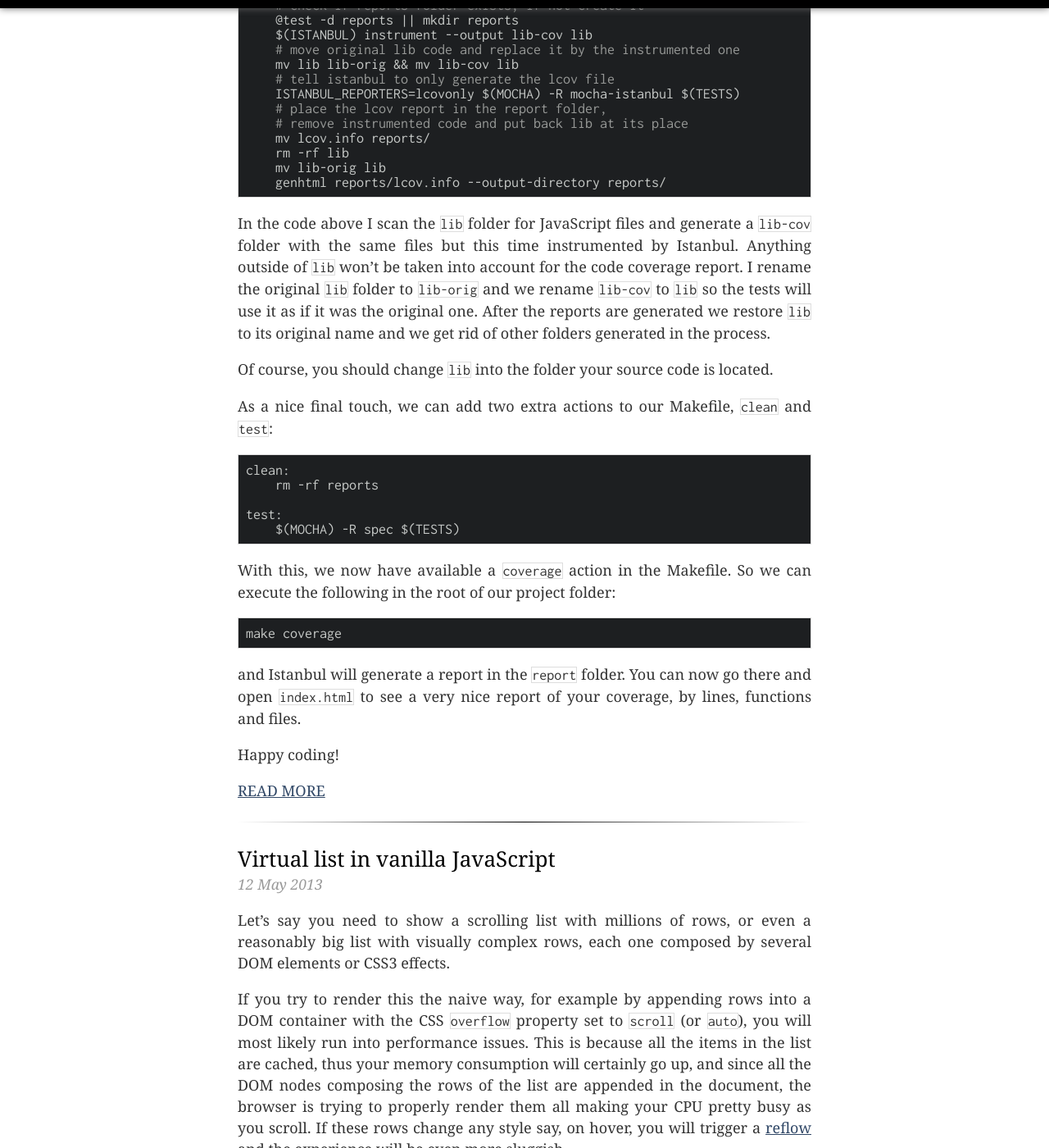
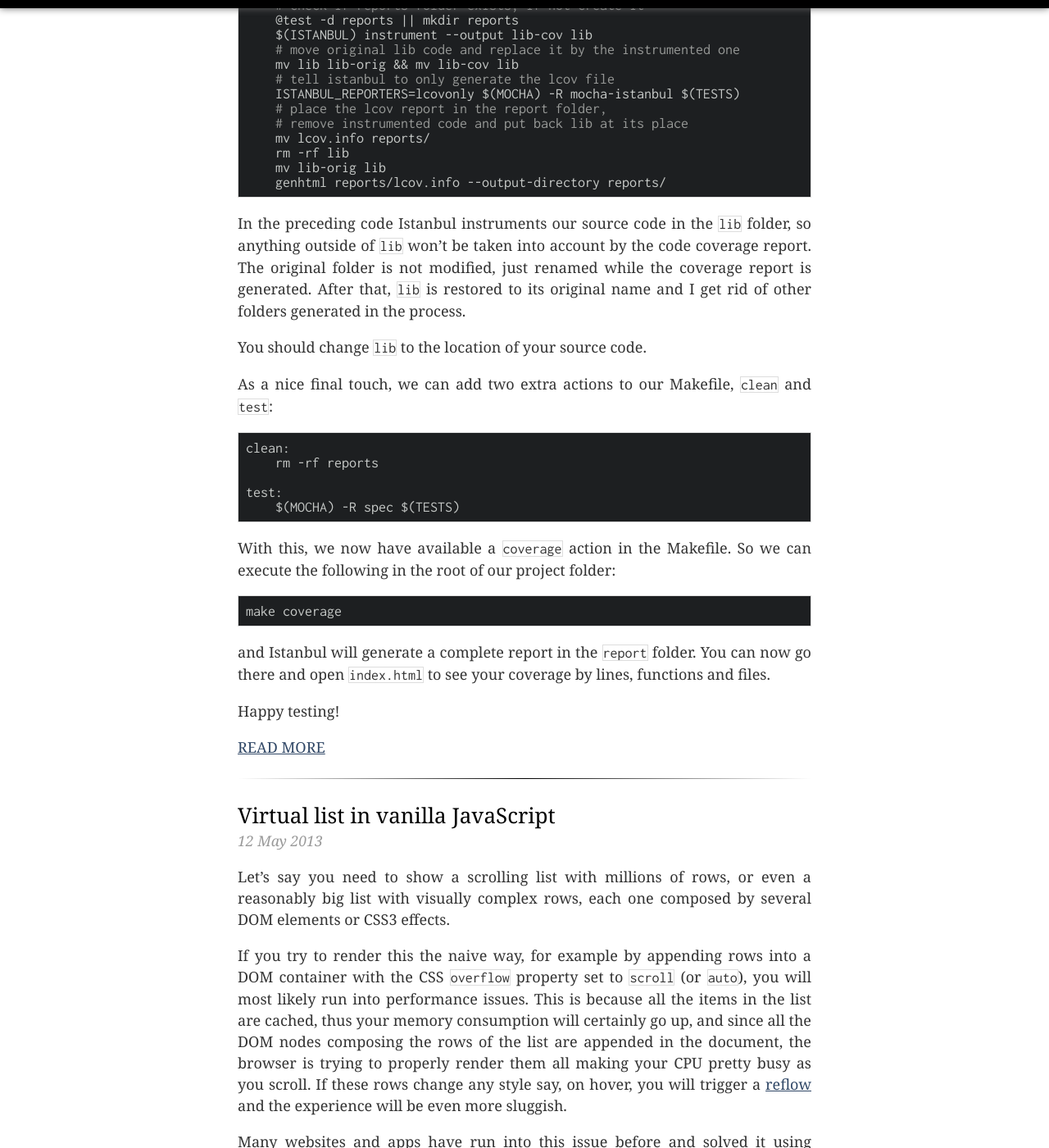
Before and after one commit to sergi/sergi.github.com, a Jekyll site: the page built from index.html, in a window 1280 px wide and 1400 px high, scrolled down 1484 px. Shown: the whole window at 82% size. Built offline with Jekyll 4.4.1, drawn with Linux system fonts in a browser that asks for light colours; some web fonts are replaced; Markdown is read by kramdown in place of the engine named in the settings; a script that is not in the unit is left out; the list of posts is cut into pages by our own code; some of the changed text lies outside the part shown.

Commit message:
Improvements to last post

```diff
--- a/_posts/2013-06-19-test-coverage-node.md
+++ b/_posts/2013-06-19-test-coverage-node.md
@@ -64,9 +64,9 @@ After that, we make a case for generating a coverage report:
     mv lib-orig lib
     genhtml reports/lcov.info --output-directory reports/</code></pre>
 
-In the code above I scan the `lib` folder for JavaScript files and generate a `lib-cov` folder with the same files but this time instrumented by Istanbul. Anything outside of `lib` won't be taken into account for the code coverage report. I rename the original `lib` folder to `lib-orig` and we rename `lib-cov` to `lib` so the tests will use it as if it was the original one. After the reports are generated we restore `lib` to its original name and we get rid of other folders generated in the process.
+In the preceding code Istanbul instruments our source code in the `lib` folder, so anything outside of `lib` won't be taken into account by the code coverage report. The original folder is not modified, just renamed while the coverage report is generated. After that, `lib` is restored to its original name and I get rid of other folders generated in the process.
 
-Of course, you should change `lib` into the folder your source code is located.
+You should change `lib` to the location of your source code.
 
 As a nice final touch, we can add two extra actions to our Makefile, `clean` and `test`:
 
@@ -80,6 +80,6 @@ With this, we now have available a `coverage` action in the Makefile. So we can
 
     make coverage
 
-and Istanbul will generate a report in the `report` folder. You can now go there and open `index.html` to see a very nice report of your coverage, by lines, functions and files.
+and Istanbul will generate a complete report in the `report` folder. You can now go there and open `index.html` to see your coverage by lines, functions and files.
 
-Happy coding!
+Happy testing!
```
Also changed, not shown: other parts of _posts/2013-06-19-test-coverage-node.md (+1 -1 lines).
